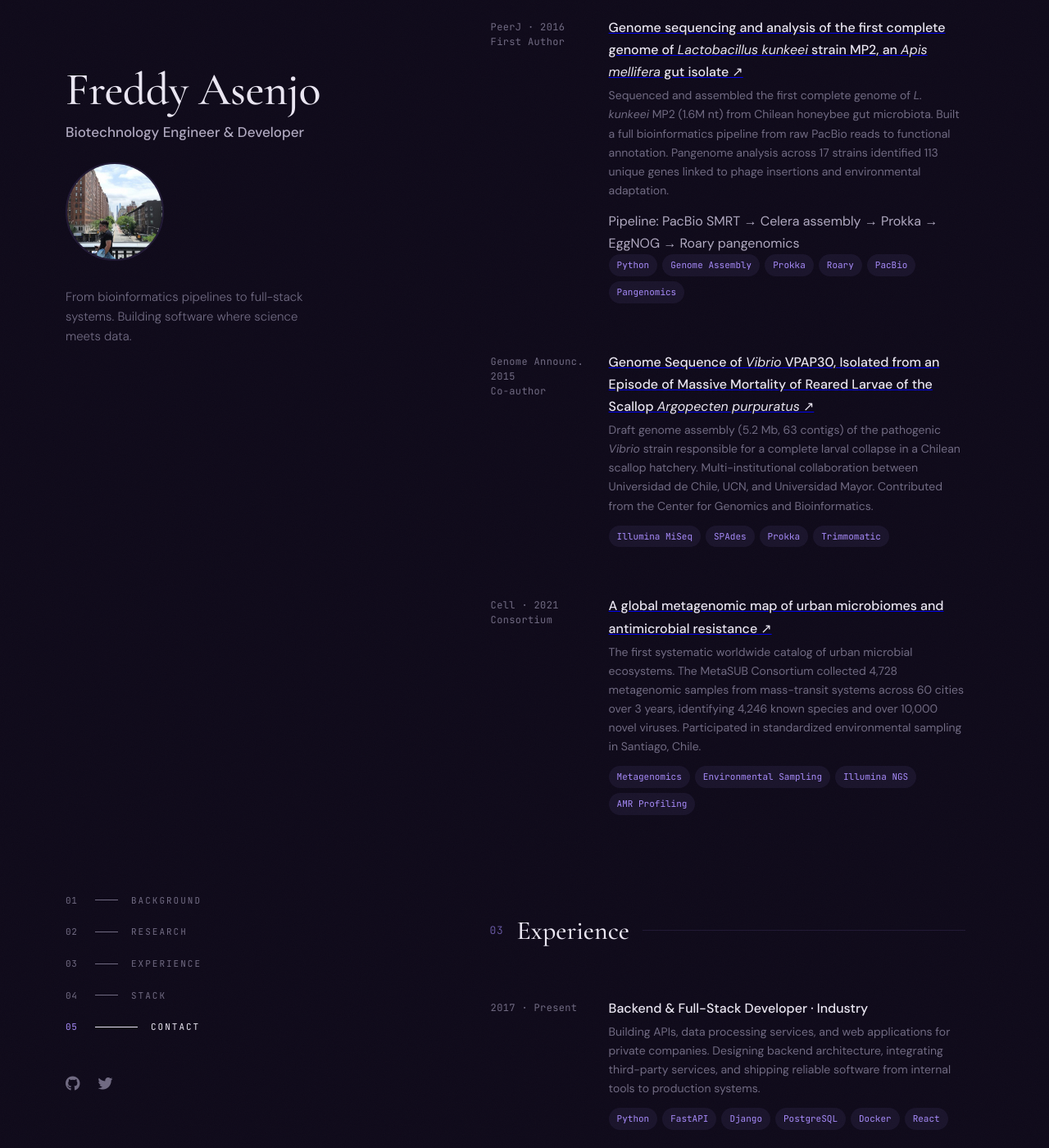
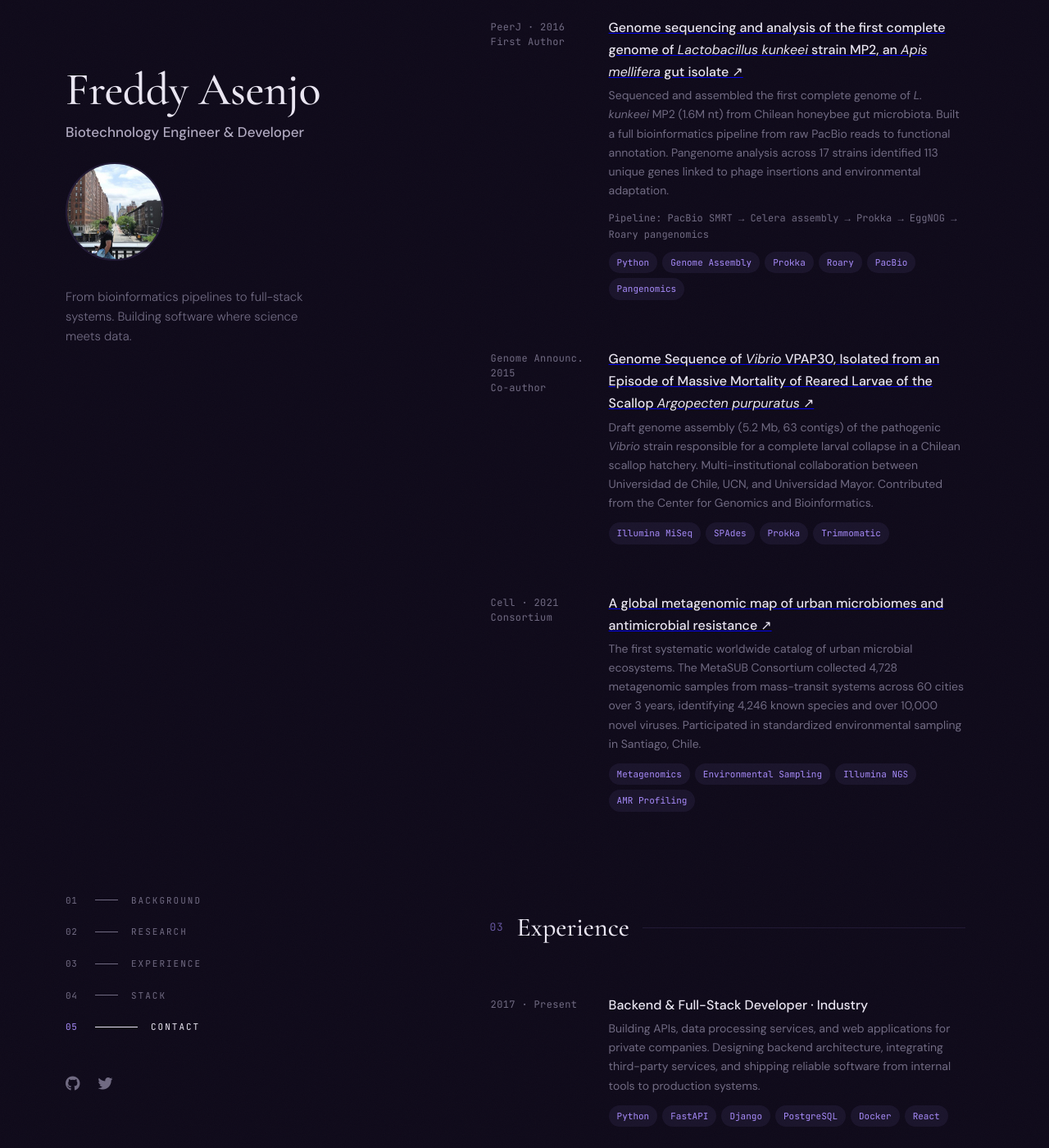
Before and after one commit to ZnaeW/znaew.github.io, a Jekyll site: the page index.html, which Jekyll copies as it is, in a window 1280 px wide and 1400 px high, scrolled down 777 px. Shown: the whole window at 82% size. Built offline with Jekyll 4.4.1, drawn with Linux system fonts in a browser that asks for light colours.

Commit message:
fix: restore styles.css to last working state

```diff
--- a/css/styles.css
+++ b/css/styles.css
@@ -1,3 +1,7 @@
+/* ═══════════════════════════════════════════════════════
+   Freddy Asenjo — Portfolio
+   ═══════════════════════════════════════════════════════ */
+
 /* ─── VARIABLES ─── */
 :root {
     --bg-deep:        #0f0a1a;
@@ -54,6 +58,7 @@
         transparent 40%
     );
 }
+
 .spotlight.active { opacity: 1; }
 
 /* ─── LAYOUT ─── */
@@ -78,8 +83,7 @@
     justify-content: space-between;
 }
 
-.left-col__top { }
-
+/* ─── IDENTITY ─── */
 .identity__name {
     font-family: var(--font-display);
     font-size: 56px;
@@ -201,6 +205,9 @@
     color: var(--text-primary);
 }
 
+/* ─── SCROLL-SPY ACTIVE STATE ─── */
+.nav__item.active .nav__number { color: var(--accent); }
+
 /* ─── SOCIAL ─── */
 .social {
     display: flex;
@@ -267,6 +274,11 @@
     background: var(--accent-border);
 }
 
+/* Intro paragraph below section header (extracted from inline style) */
+.section__intro {
+    margin-bottom: 28px;
+}
+
 .section p {
     margin-bottom: 18px;
     font-size: 15px;
@@ -284,7 +296,7 @@
     border-color: var(--accent);
 }
 
-/* ─── EXPERIENCE CARDS ─── */
+/* ─── EXPERIENCE / PROJECT CARDS ─── */
 .exp-card {
     display: grid;
     grid-template-columns: 120px 1fr;
@@ -336,6 +348,14 @@
     line-height: 1.65;
     color: var(--text-muted);
     margin-bottom: 12px;
+}
+
+/* Technical decision callout (extracted from inline style) */
+.exp-card__decision {
+    font-size: 12px;
+    font-family: var(--font-mono);
+    color: var(--text-muted);
+    margin-bottom: 10px;
 }
 
 .exp-card__tags {
@@ -393,6 +413,18 @@
 .pub-entry__meta span {
     opacity: 0.4;
     margin: 0 6px;
+}
+
+/* DOI / external link inside publication meta (extracted from inline style) */
+.pub-entry__link {
+    color: var(--accent);
+    text-decoration: none;
+    border-bottom: 1px solid var(--accent-border);
+    transition: border-color 0.2s ease;
+}
+
+.pub-entry__link:hover {
+    border-color: var(--accent);
 }
 
 /* ─── STACK SECTION ─── */
@@ -498,10 +530,20 @@
     color: var(--accent);
 }
 
-/* ─── SCROLL-SPY INDICATOR (left col) ─── */
-.nav__item.active .nav__number { color: var(--accent); }
+/* Footer copyright line (extracted from inline style) */
+.footer__copyright {
+    margin-top: 4px;
+}
 
-/* ─── GRAIN OVERLAY (subtle texture) ─── */
+/* ─── PLACEHOLDER NOTE (temporary, remove when real content is added) ─── */
+.placeholder-note {
+    font-size: 13px;
+    color: var(--text-muted);
+    margin-top: 20px;
+    font-style: italic;
+}
+
+/* ─── GRAIN OVERLAY ─── */
 body::after {
     content: "";
     position: fixed;
@@ -514,6 +556,17 @@
     background-repeat: repeat;
     background-size: 256px 256px;
 }
+
+/* ─── FADE-IN ON LOAD ─── */
+@keyframes fadeUp {
+    from { opacity: 0; transform: translateY(16px); }
+    to   { opacity: 1; transform: translateY(0); }
+}
+
+.left-col__top   { animation: fadeUp 0.6s var(--ease-out) 0.1s both; }
+.nav              { animation: fadeUp 0.6s var(--ease-out) 0.25s both; }
+.social           { animation: fadeUp 0.6s var(--ease-out) 0.35s both; }
+.section          { animation: fadeUp 0.5s var(--ease-out) 0.3s both; }
 
 /* ─── RESPONSIVE ─── */
 @media (max-width: 1100px) {
@@ -555,14 +608,3 @@
         gap: 8px;
     }
 }
-
-/* ─── FADE-IN ON LOAD ─── */
-@keyframes fadeUp {
-    from { opacity: 0; transform: translateY(16px); }
-    to   { opacity: 1; transform: translateY(0); }
-}
-
-.left-col__top   { animation: fadeUp 0.6s var(--ease-out) 0.1s both; }
-.nav              { animation: fadeUp 0.6s var(--ease-out) 0.25s both; }
-.social           { animation: fadeUp 0.6s var(--ease-out) 0.35s both; }
-.section          { animation: fadeUp 0.5s var(--ease-out) 0.3s both; }
```
